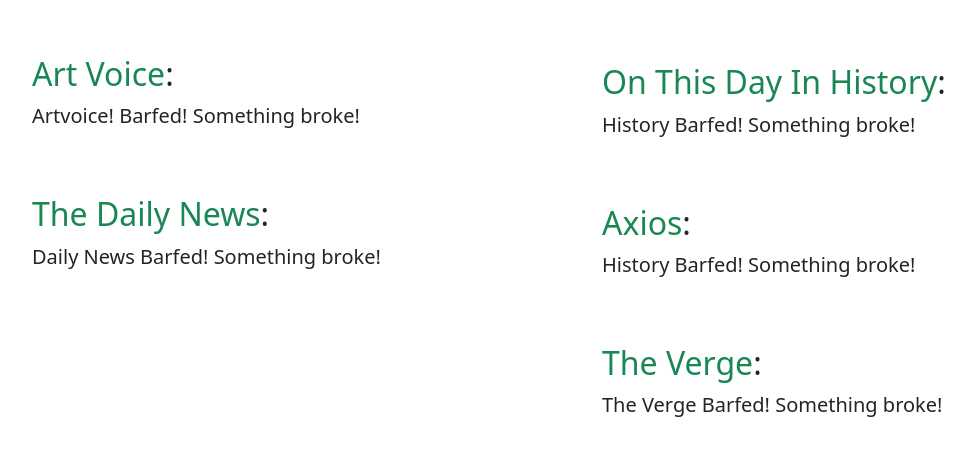
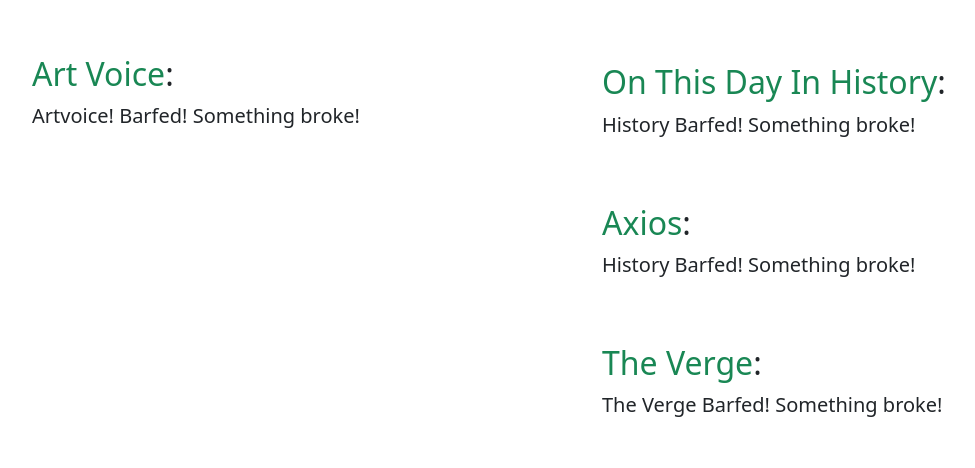
Before and after one commit to Blake-/wny-news, a Django app: template news/templates/index.html in a window 1280 px wide. Shown: the part 1339-1807 px from the top of the page, without its empty margins (74-1049 px from the left). Run offline with Django 3.2, Linux system fonts and the light colour scheme; the template is opened without the code that fills it, so the values that code supplies are empty; some libraries are stand-ins or nearby versions.

Commit message:
doubled up on the daily

```diff
--- a/news/templates/index.html
+++ b/news/templates/index.html
@@ -166,24 +166,6 @@
         {% endif %}
     </div>
     <!-- ArtVoice -->
-
-    <!-- Daily News -->
-    <div class="container d-block pt-5">
-      <h2><a href="https://www.thedailynewsonline.com/" target="_blank" class="text-decoration-none text-success">The Daily News</a>: </h2>
-        {% if dailynews_news %}
-            {% for value in dailynews_news %}
-                <div class="d-flex">
-                 <h5 class="card-title">
-                  <li><a href="{{ value.url }}" target="_blank" class="text-decoration-none text-dark">{{ value.title }}</a>
-                 </h5>
-                </div>
-            {% endfor %}
-        {% else %}
-            <p class="lead">Daily News Barfed! Something broke!</p>
-        {% endif %}
-    </div>
-    <!-- ArtVoice -->
-
 
       <!---------- Left Column Ends Here ---------->
 
--- a/news/views.py
+++ b/news/views.py
@@ -372,4 +372,4 @@ sset = sunset.strftime('%-I:%M')
 
 def index(request):
 #return render(request, 'index.html', {'biz_news':biz_news})
- return render(request, 'index.html', {'wbfo_news':wbfo_news, 'dailynews_news':dailynews_news, 'artvoice_news':artvoice_news, 'buffalorising_news':buffalorising_news, 'theverge_news':theverge_news, 'axios_news':axios_news, 'history_news':history_news, 'toronto_news':toronto_news, 'cnbc_news':cnbc_news, 'biz_news':biz_news, 'reddit_news':reddit_news, 'weather':weather, 'sunrise':srise, 'sunset':sset, 'jamestown_news':jamestown_news, 'buffalo_news': buffalo_news, 'ni_news': ni_news, 'wgrz_news': wgrz_news, 'olean_news': olean_news, 'batavia_news': batavia_news, 'rochester_news':rochester_news, 'nytimes_news': nytimes_news})
+ return render(request, 'index.html', {'wbfo_news':wbfo_news, 'artvoice_news':artvoice_news, 'buffalorising_news':buffalorising_news, 'theverge_news':theverge_news, 'axios_news':axios_news, 'history_news':history_news, 'toronto_news':toronto_news, 'cnbc_news':cnbc_news, 'biz_news':biz_news, 'reddit_news':reddit_news, 'weather':weather, 'sunrise':srise, 'sunset':sset, 'jamestown_news':jamestown_news, 'buffalo_news': buffalo_news, 'ni_news': ni_news, 'wgrz_news': wgrz_news, 'olean_news': olean_news, 'batavia_news': batavia_news, 'rochester_news':rochester_news, 'nytimes_news': nytimes_news})
```
